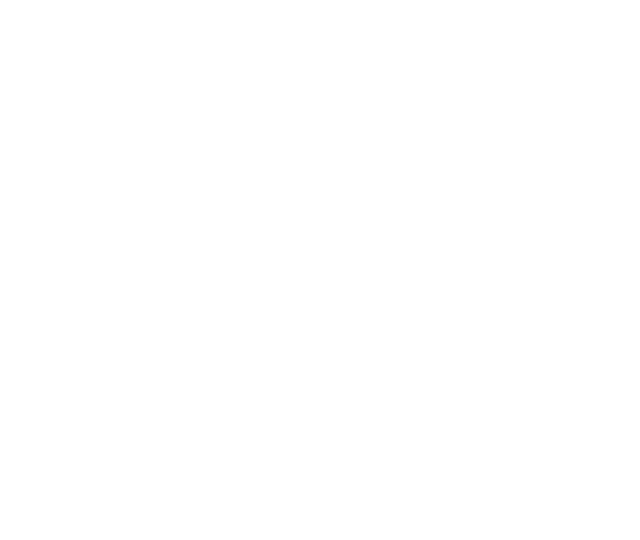
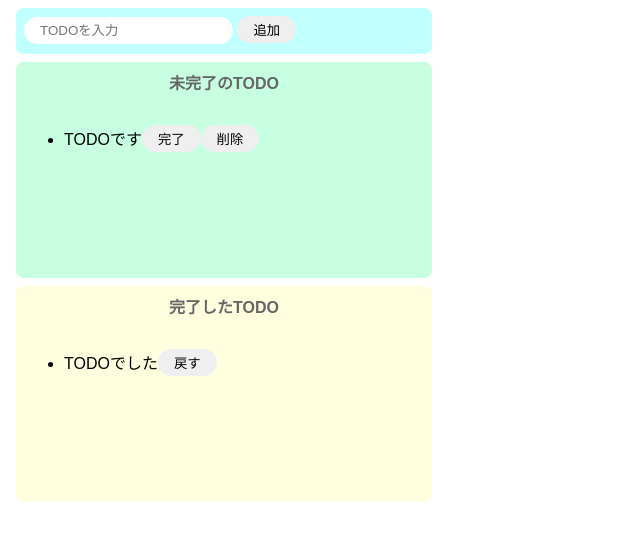
Before and after one commit to okomet/todo-js, a website built with Parcel: page index.html in a window 1280 px wide. Shown: the whole page, without its empty margins (0-640 px from the left). Built offline with nearby package versions, Linux system fonts and the light colour scheme.

Commit message:
スタイル反映

```diff
--- a/index.html
+++ b/index.html
@@ -2,12 +2,40 @@
 <html>
 
 <head>
-	<title>Parcel Sandbox</title>
+	<title>TODO(JS)</title>
 	<meta charset="UTF-8" />
 </head>
 
 <body>
-	<div id="app"></div>
+	<div class="input-area">
+		<input placeholder="TODOを入力" />
+		<button>追加</button>
+	</div>
+	<div class="incomplete-area">
+		<p class="title">未完了のTODO</p>
+		<ul>
+			<li>
+				<div class="list-row">
+					<p>TODOです</p>
+					<button>完了</button>
+					<button>削除</button>
+				</div>
+			</li>
+		</ul>
+	</div>
+	<div class="complete-area">
+		<p class="title">完了したTODO</p>
+		<ul>
+			<li>
+				<div class="list-row">
+					<p>TODOでした</p>
+					<button>戻す</button>
+				</div>
+			</li>
+		</ul>
+	</div>
+
+
 
 	<script src="src/index.js">
 	</script>
--- a/src/styles.css
+++ b/src/styles.css
@@ -1,3 +1,66 @@
 body {
   font-family: sans-serif;
 }
+
+input {
+  border-radius: 16px;
+  border: none;
+  padding: 6px 16px;
+  outline: none;
+}
+
+button {
+  border-radius: 16px;
+  border: none;
+  padding: 4px 16px;
+}
+
+button:hover {
+  background-color: #ff7fff;
+  color: #fff;
+  cursor: pointer;
+}
+
+li {
+  margin-right: 8px;
+}
+
+.input-area {
+  background-color: #c1ffff;
+  width: 400px;
+  height: 30px;
+  padding: 8px;
+  margin: 8px;
+  border-radius: 8px;
+}
+
+.incomplete-area {
+  background-color: #c6ffe2;
+  width: 400px;
+  min-height: 200px;
+  padding: 8px;
+  margin: 8px;
+  border-radius: 8px;
+}
+
+.complete-area {
+  background-color: #ffffe0;
+  width: 400px;
+  min-height: 200px;
+  padding: 8px;
+  margin: 8px;
+  border-radius: 8px;
+}
+
+.title {
+  text-align: center;
+  margin-top: 0;
+  font-weight: bold;
+  color: #666;
+}
+
+.list-row {
+  display: flex;
+  align-items: center;
+  padding-bottom: 4px;
+}
```
Also changed, not shown: dist/index.html, src/index.js (line endings or trailing spaces), 4 other files.
